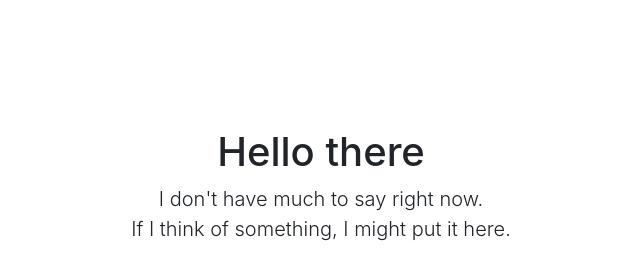
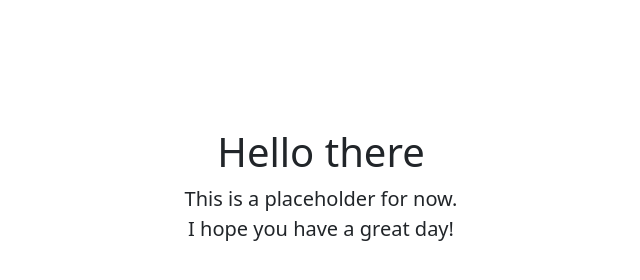
Before and after one commit to illgitthat/illgitthat.github.io, a plain HTML site: page index.html in a window 1280 px wide. Shown: the whole page, without its empty margins (319-959 px from the left). Drawn offline with nearby package versions, Linux system fonts and the light colour scheme.

Commit message:
Update to bootstrap 5

```diff
--- a/index.html
+++ b/index.html
@@ -9,7 +9,7 @@
 
     <title>Adam C Bloom</title>
 
-    <link rel="stylesheet" href="https://stackpath.bootstrapcdn.com/bootstrap/4.5.0/css/bootstrap.min.css" integrity="sha384-9aIt2nRpC12Uk9gS9baDl411NQApFmC26EwAOH8WgZl5MYYxFfc+NcPb1dKGj7Sk" crossorigin="anonymous">
+    <link href="https://cdn.jsdelivr.net/npm/bootstrap@5.0.0-beta2/dist/css/bootstrap.min.css" rel="stylesheet" integrity="sha384-BmbxuPwQa2lc/FVzBcNJ7UAyJxM6wuqIj61tLrc4wSX0szH/Ev+nYRRuWlolflfl" crossorigin="anonymous">
     <!-- Custom styles for this template -->
     <style>
         body {
@@ -27,7 +27,7 @@
     <main role="main" class="container">
         <div class="starter-template">
             <h1>Hello there</h1>
-            <p class="lead">I don't have much to say right now.<br> If I think of something, I might put it here.</p>
+            <p class="lead">This is a placeholder for now.<br> I hope you have a great day!</p>
         </div>
     </main>
 
```
